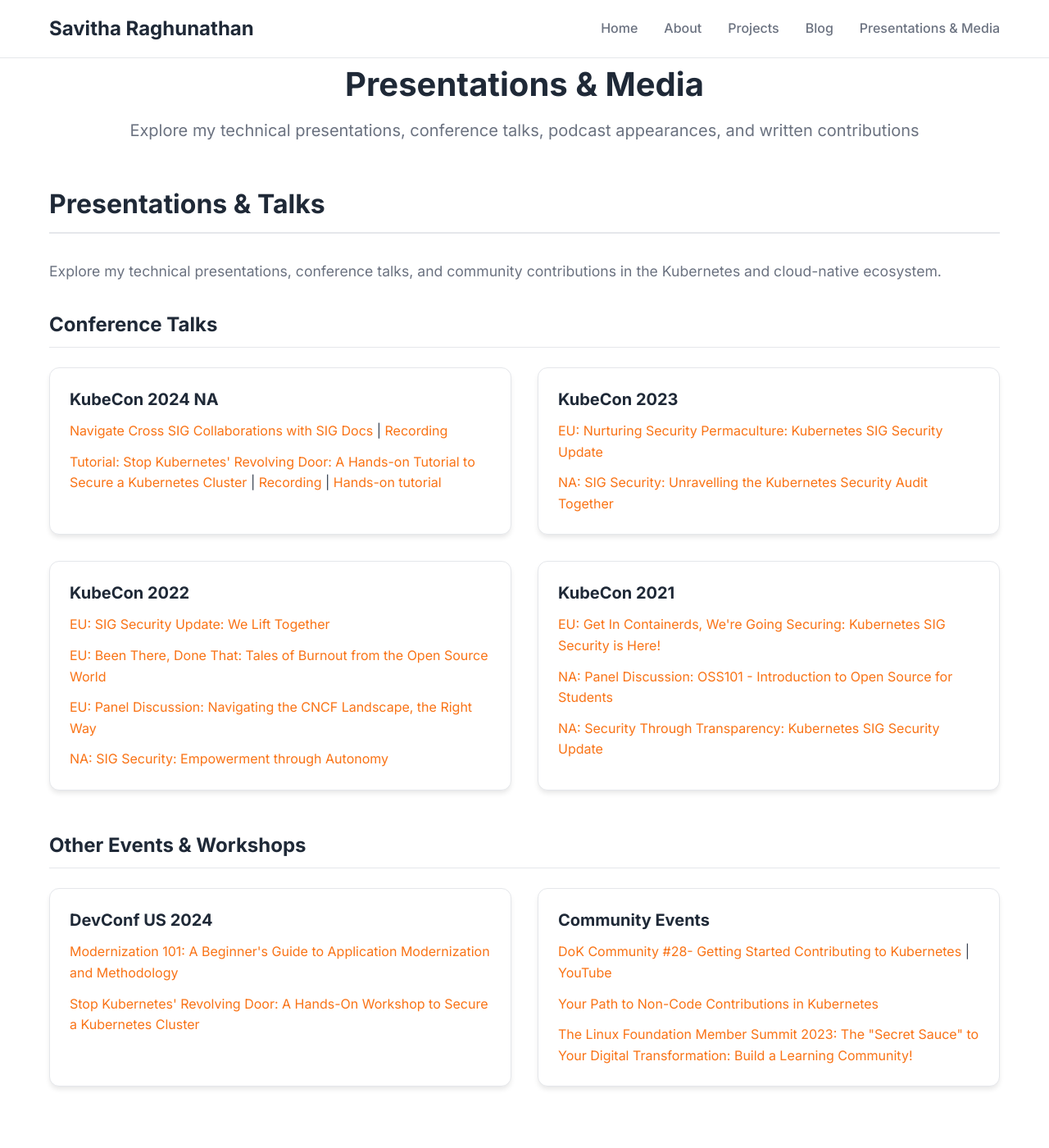
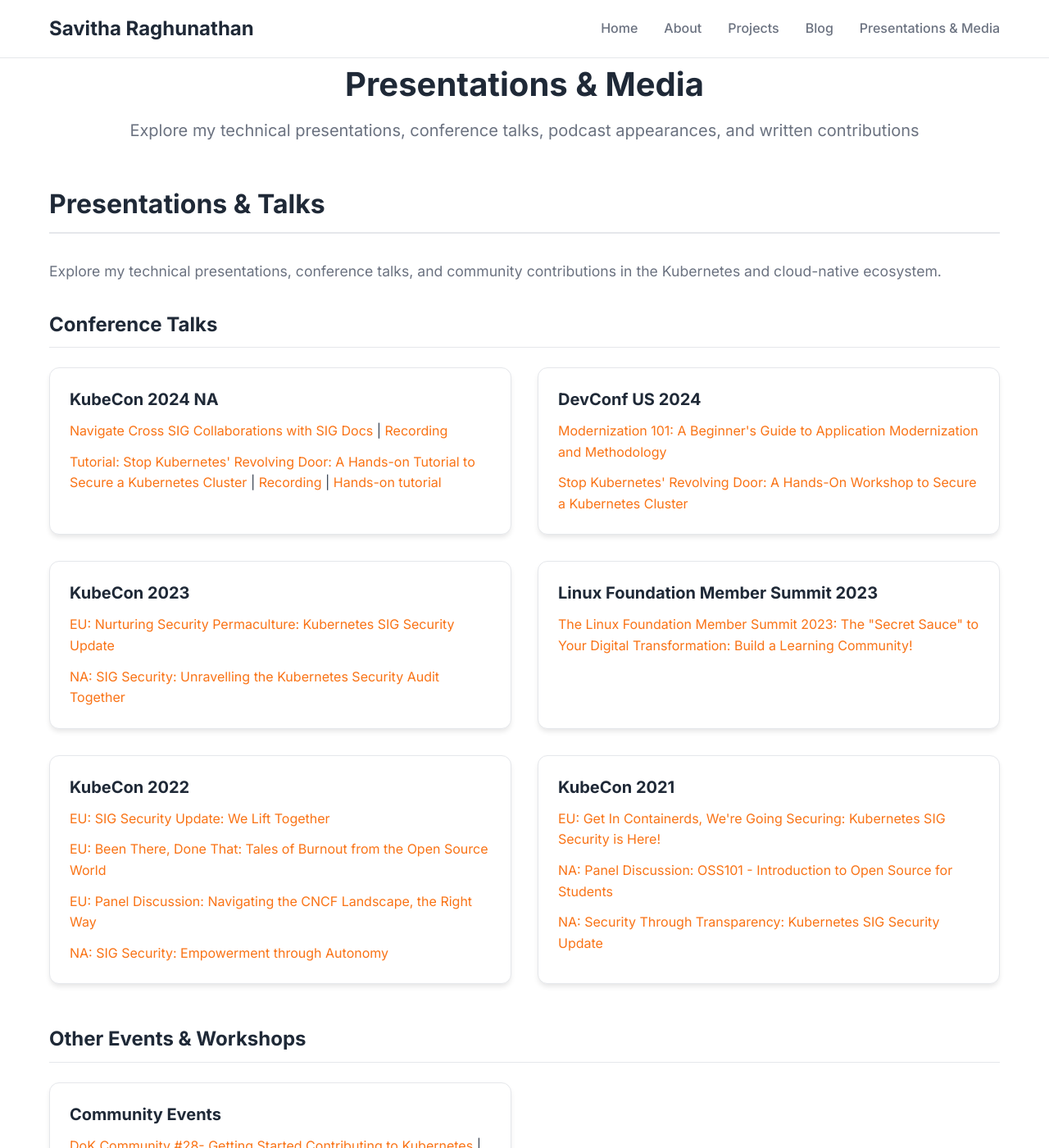
Before and after one commit to savitharaghunathan/savitharaghunathan.github.io, a Jekyll site: the page built from _pages/podcasts.md, in a window 1280 px wide and 1400 px high. Shown: the whole window at 82% size. Built offline with Jekyll 4.4.1, drawn with Linux system fonts in a browser that asks for light colours.

Commit message:
updating talks

```diff
--- a/_pages/podcasts.md
+++ b/_pages/podcasts.md
@@ -36,10 +36,29 @@ permalink: /podcasts/
 
                     <article class="content-card">
                         <div class="card-content">
+                            <h3 class="card-title">DevConf US 2024</h3>
+                            <ul class="content-list">
+                                <li><a href="https://youtu.be/ic5WnbYVTto" target="_blank">Modernization 101: A Beginner's Guide to Application Modernization and Methodology</a></li>
+                                <li><a href="https://github.com/savitharaghunathan/presentations/blob/main/Stop%20Kubernetes'%20Revolving%20Door%3A%20A%20Hands-On%20Workshop%20to%20Secure%20a%20Kubernetes%20Cluster/Stop_Kubernetes_Revolving_Door__A_Hands-On__eKZYvgV.pdf" target="_blank">Stop Kubernetes' Revolving Door: A Hands-On Workshop to Secure a Kubernetes Cluster</a></li>
+                            </ul>
+                        </div>
+                    </article>
+
+                    <article class="content-card">
+                        <div class="card-content">
                             <h3 class="card-title">KubeCon 2023</h3>
                             <ul class="content-list">
                                 <li><a href="https://youtu.be/kPdlHnfR4PE" target="_blank">EU: Nurturing Security Permaculture: Kubernetes SIG Security Update</a></li>
                                 <li><a href="https://youtu.be/qTKEd8mcb1U" target="_blank">NA: SIG Security: Unravelling the Kubernetes Security Audit Together</a></li>
+                            </ul>
+                        </div>
+                    </article>
+
+                    <article class="content-card">
+                        <div class="card-content">
+                            <h3 class="card-title">Linux Foundation Member Summit 2023</h3>
+                            <ul class="content-list">
+                                <li><a href="https://github.com/savitharaghunathan/presentations/blob/main/The%20%E2%80%9CSecret%20Sauce%E2%80%9D%20to%20Your%20Digital%20Transformation%3A%20Build%20a%20Learning%20Community!/The%20%E2%80%9Csecret%20sauce%E2%80%9D%20to%20your%20digital%20transformation_%20build%20a%20learning%20community!%20(2)%20(1).pdf" target="_blank">The Linux Foundation Member Summit 2023: The "Secret Sauce" to Your Digital Transformation: Build a Learning Community!</a></li>
                             </ul>
                         </div>
                     </article>
@@ -66,6 +85,9 @@ permalink: /podcasts/
                             </ul>
                         </div>
                     </article>
+
+
+
                 </div>
             </div>
 
@@ -75,21 +97,10 @@ permalink: /podcasts/
                 <div class="content-grid">
                     <article class="content-card">
                         <div class="card-content">
-                            <h3 class="card-title">DevConf US 2024</h3>
-                            <ul class="content-list">
-                                <li><a href="https://youtu.be/ic5WnbYVTto" target="_blank">Modernization 101: A Beginner's Guide to Application Modernization and Methodology</a></li>
-                                <li><a href="https://github.com/savitharaghunathan/presentations/blob/main/Stop%20Kubernetes'%20Revolving%20Door%3A%20A%20Hands-On%20Workshop%20to%20Secure%20a%20Kubernetes%20Cluster/Stop_Kubernetes_Revolving_Door__A_Hands-On__eKZYvgV.pdf" target="_blank">Stop Kubernetes' Revolving Door: A Hands-On Workshop to Secure a Kubernetes Cluster</a></li>
-                            </ul>
-                        </div>
-                    </article>
-
-                    <article class="content-card">
-                        <div class="card-content">
                             <h3 class="card-title">Community Events</h3>
                             <ul class="content-list">
                                 <li><a href="https://www.meetup.com/Data-on-Kubernetes-community/events/275961632/" target="_blank">DoK Community #28- Getting Started Contributing to Kubernetes</a> | <a href="https://www.youtube.com/watch?v=5Rxot4V0m50" target="_blank">YouTube</a></li>
                                 <li><a href="https://github.com/savitharaghunathan/presentations/tree/main/Starting%20with%20Non-Code%20Contributions%20in%20Kubernetes" target="_blank">Your Path to Non-Code Contributions in Kubernetes</a></li>
-                                <li><a href="https://github.com/savitharaghunathan/presentations/blob/main/The%20%E2%80%9CSecret%20Sauce%E2%80%9D%20to%20Your%20Digital%20Transformation%3A%20Build%20a%20Learning%20Community!/The%20%E2%80%9Csecret%20sauce%E2%80%9D%20to%20your%20digital%20transformation_%20build%20a%20learning%20community!%20(2)%20(1).pdf" target="_blank">The Linux Foundation Member Summit 2023: The "Secret Sauce" to Your Digital Transformation: Build a Learning Community!</a></li>
                             </ul>
                         </div>
                     </article>
```
